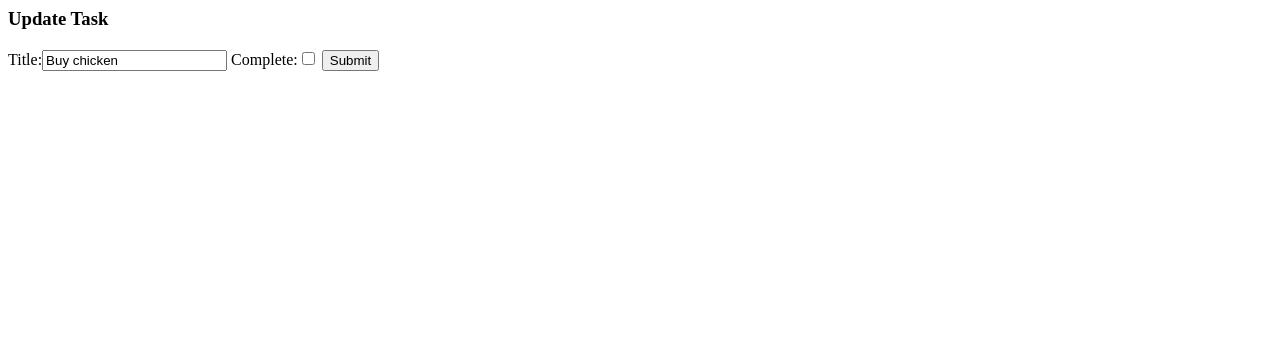
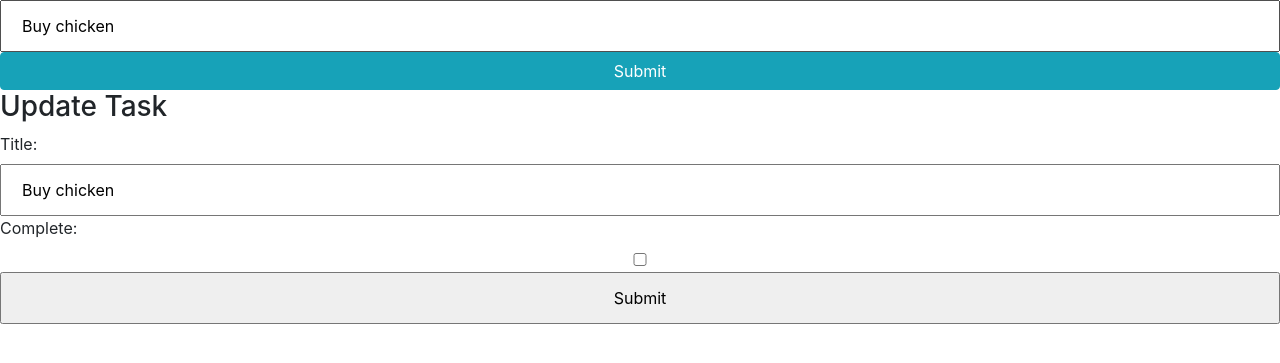
Before and after one commit to pau-lo/To-Do-App, a Django app: page /update_task/3/ in a window 1280 px wide. Shown: the top 363 px of the page. Run offline with Django 3.2, Linux system fonts and the light colour scheme; data comes from the database, SQL or seed files in the repository; both versions use the stored data as it was after the commit; some libraries are stand-ins or nearby versions.

Commit message:
created new file delete_task.html and modified base.css, urls.py, forms.py, views.py and list.html

```diff
--- /dev/null
+++ b/static/css/base.css
@@ -0,0 +1,42 @@
+body {
+    background-color: #638cb8;
+}
+
+input {
+    width: 100%;
+    padding: 12px 20px;
+    margin: 8px 0;
+    box-sizing: border-box;
+}
+
+input::placeholder {
+    color: #d3d3d3;
+}
+
+.submit {
+    background-color: #6ba3e8;
+}
+
+center-column {
+    width: 600px;
+    margin: 20px auto;
+    padding: 20px;
+    background-color: #fff;
+    border-radius: 3px;
+    box-shadow: 6px 2px 30px 0px rgba(0, 0, 0, 0.75)
+}
+
+.item-row {
+    background-color: #906abd;
+    margin: 10px;
+    padding: 20px;
+    border-radius: 3px;
+    color: #fff;
+    font-size: 16px;
+    box-shadow: 0px -1px 10px -4px rgba(0, 0, 0, 0.75);
+}
+
+.btn-danger {
+    background-color: #ffae19;
+    border-color: #e59400;
+}
--- a/tasks/forms.py
+++ b/tasks/forms.py
@@ -1,7 +1,6 @@
 from django import forms
 from django.forms import ModelForm
 from .models import *
-
 
 
 class TaskForm(forms.ModelForm):
--- a/tasks/urls.py
+++ b/tasks/urls.py
@@ -4,4 +4,5 @@ from . import views
 urlpatterns = [
     path('', views.index, name='list'),
     path('update_task/<str:pk>/', views.updateTask, name='update_task'),
+    path('delete_task/<str:pk>/', views.deleteTask, name='delete_task'),
 ]
--- a/tasks/views.py
+++ b/tasks/views.py
@@ -29,3 +29,14 @@ def updateTask(request, pk):
 
     context = {'form': form}
     return render(request, 'update_task.html', context)
+
+
+def deleteTask(request, pk):
+    item = Task.objects.get(id=pk)
+
+    if request.method == 'POST':
+        item.delete()
+        return redirect('/')
+
+    context = {'item': item}
+    return render(request, 'delete_task.html', context)
--- a/templates/list.html
+++ b/templates/list.html
@@ -1,17 +1,55 @@
-<h3>To Do List</h3>
+{% load static %}
+<!DOCTYPE html>
+<html lang="en">
 
+<head>
+    <meta charset="UTF-8">
+    <meta name="viewport" content="width=device-width, initial-scale=1.0">
+    <title>To Do List</title>
+    <link href="{% static 'css/base.css' %}" rel="stylesheet">
+    <link rel="stylesheet" href="https://stackpath.bootstrapcdn.com/bootstrap/4.4.1/css/bootstrap.min.css"
+        integrity="sha384-Vkoo8x4CGsO3+Hhxv8T/Q5PaXtkKtu6ug5TOeNV6gBiFeWPGFN9MuhOf23Q9Ifjh" crossorigin="anonymous">
+</head>
+
+<body>
+
+    <div class="center-column">
         <form method="POST" action="/">
             {% csrf_token %}
             {{ form.title }}
             <!-- {{ form.description }} -->
-    <input type="submit" name="Create Task">
+            <input class="btn btn-info" type="submit" name="Create Task">
         </form>
 
+
         {%  for task in tasks %}
+        <div class="item-row">
+            <a class="btn btn-sm btn-info" href="{% url 'update_task' task.id %}">Update</a>
+            <a class="btn btn-sm btn-danger" href="{% url 'delete_task' task.id %}">Delete</a>
 
-<div>
-    <a href="{% url 'update_task' task.id %}">Update</a>
-    <p>{{ task }}</p>
+            {% if task.complete == True %}
+            <strike>{{ task }}</strike>
+            {% else %}
+            <span>{{ task }}</span>
+            {% endif %}
+        </div>
+        {% endfor %}
+
+        {% block content %}
+        {% endblock content %}
     </div>
 
-{% endfor %}
+
+    <script src="https://code.jquery.com/jquery-3.4.1.slim.min.js"
+        integrity="sha384-J6qa4849blE2+poT4WnyKhv5vZF5SrPo0iEjwBvKU7imGFAV0wwj1yYfoRSJoZ+n" crossorigin="anonymous">
+    </script>
+    <script src="https://cdn.jsdelivr.net/npm/popper.js@1.16.0/dist/umd/popper.min.js"
+        integrity="sha384-Q6E9RHvbIyZFJoft+2mJbHaEWldlvI9IOYy5n3zV9zzTtmI3UksdQRVvoxMfooAo" crossorigin="anonymous">
+    </script>
+    <script src="https://stackpath.bootstrapcdn.com/bootstrap/4.4.1/js/bootstrap.min.js"
+        integrity="sha384-wfSDF2E50Y2D1uUdj0O3uMBJnjuUD4Ih7YwaYd1iqfktj0Uod8GCExl3Og8ifwB6" crossorigin="anonymous">
+    </script>
+
+</body>
+
+</html>
--- a/templates/update_task.html
+++ b/templates/update_task.html
@@ -1,3 +1,6 @@
+{% extends 'list.html' %}
+{% block content %}
+
 <h3>Update Task</h3>
 
 <form method="POST" action="/">
@@ -5,3 +8,4 @@
     {{ form }}
     <input type="submit" name="Update Task">
 </form>
+{% endblock content %}
--- a/todo/settings.py
+++ b/todo/settings.py
@@ -118,4 +118,6 @@ USE_TZ = True
 # Static files (CSS, JavaScript, Images)
 # https://docs.djangoproject.com/en/3.0/howto/static-files/
 
+STATIC_ROOT = ''
 STATIC_URL = '/static/'
+STATICFILES_DIRS = (os.path.join('static'),)
```
Also changed, not shown: templates/delete_task.html (added, +14 -0 lines), db.sqlite3. Lines whose indentation alone changed are shown as unchanged.
